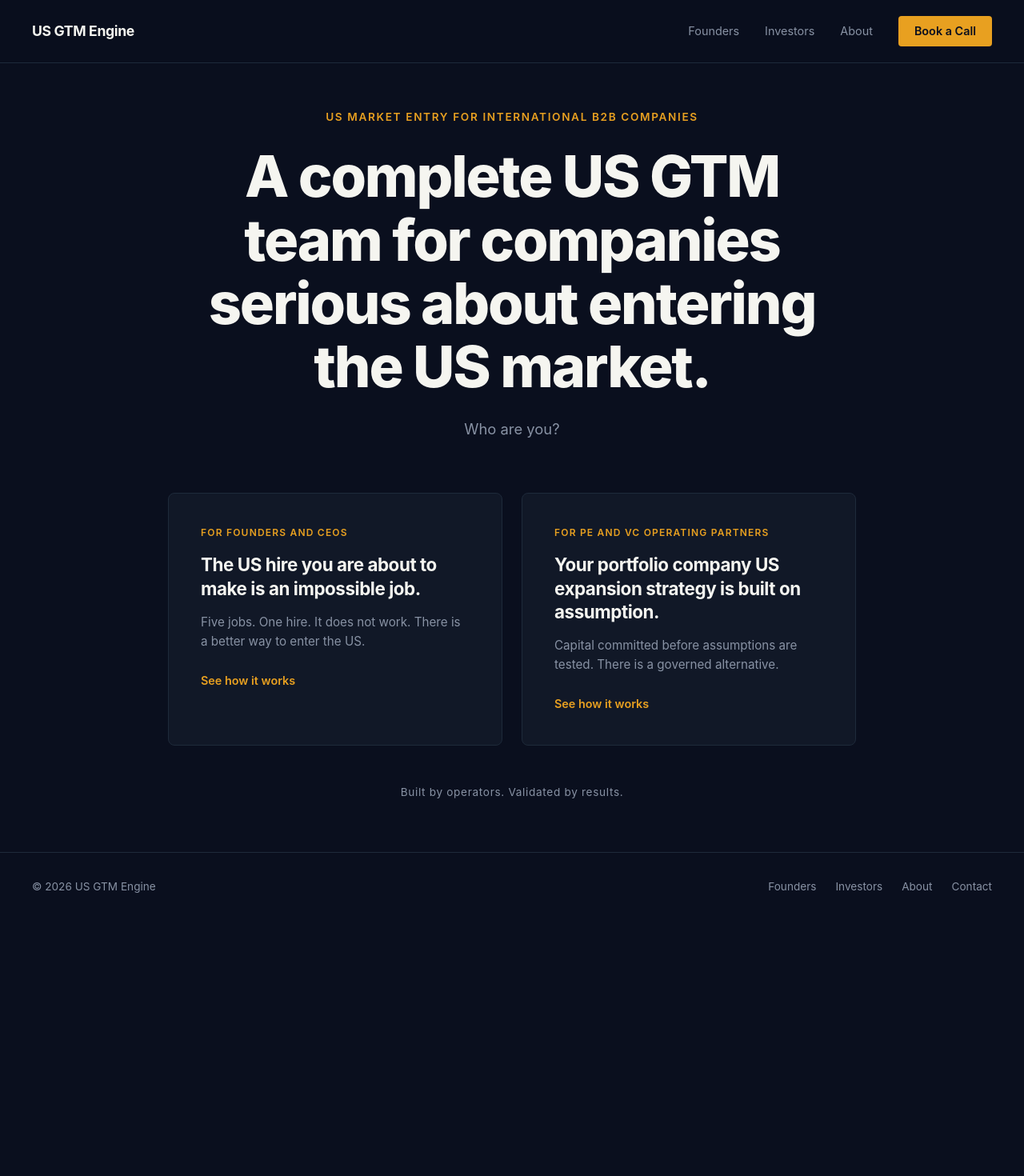
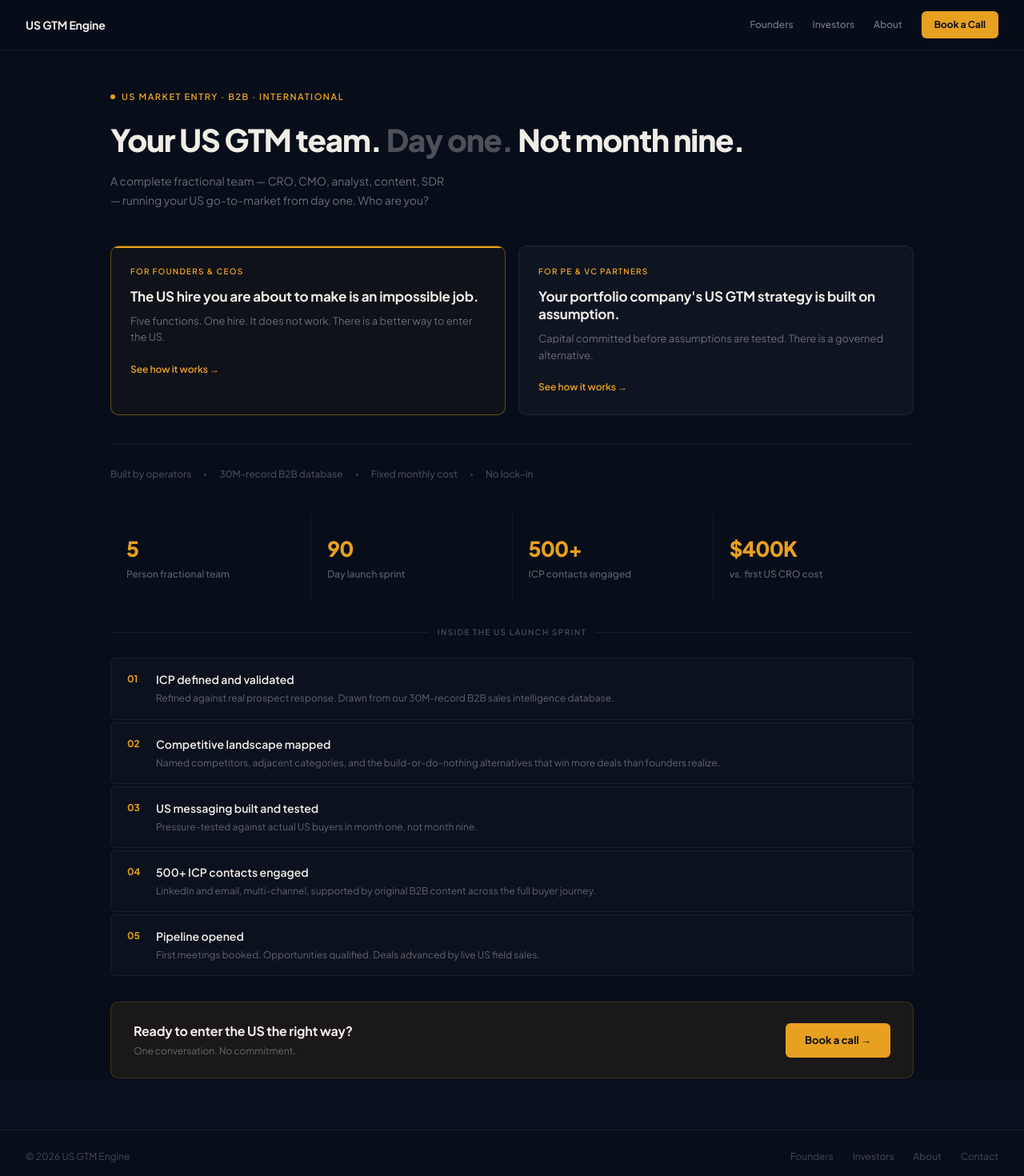
Before and after one commit to meetjohnsong/us-gtm-engine-v2, a Next.js app: page / in a window 1280 px wide. Shown: the top 1470 px of the page at 80% size. Before the commit the page ends 1150 px from the top, so only its background shows below. Built offline with nearby package versions, Linux system fonts and the light colour scheme.

Commit message:
Premium homepage redesign

```diff
--- a/app/layout.tsx
+++ b/app/layout.tsx
@@ -13,64 +13,50 @@ export default function RootLayout({
 }) {
   return (
     <html lang="en">
-      <body>
+      <head>
+        <link href="https://fonts.googleapis.com/css2?family=Plus+Jakarta+Sans:wght@400;500;600;700;800&display=swap" rel="stylesheet" />
+      </head>
+      <body style={{fontFamily:"'Plus Jakarta Sans', sans-serif"}}>
         <nav style={{
-          position: 'fixed',
-          top: 0,
-          left: 0,
-          right: 0,
-          zIndex: 50,
-          padding: '1.25rem 2.5rem',
-          display: 'flex',
-          alignItems: 'center',
-          justifyContent: 'space-between',
-          backgroundColor: 'rgba(10, 15, 30, 0.95)',
-          borderBottom: '1px solid #1e2a3a',
+          position:'fixed',top:0,left:0,right:0,zIndex:50,
+          padding:'14px 32px',
+          display:'flex',alignItems:'center',justifyContent:'space-between',
+          backgroundColor:'rgba(8,13,26,0.97)',
+          borderBottom:'1px solid rgba(255,255,255,0.07)',
         }}>
           <a href="/" style={{
-            fontSize: '1.1rem',
-            fontWeight: '700',
-            letterSpacing: '-0.02em',
-            color: '#f5f5f0',
+            fontSize:'14px',fontWeight:'700',
+            letterSpacing:'-0.01em',color:'#f0ede6',
+            display:'flex',alignItems:'center',gap:'8px',
           }}>
             US GTM Engine
           </a>
-          <div style={{
-            display: 'flex',
-            alignItems: 'center',
-            gap: '2rem',
-          }}>
-            <a href="/founders" style={{ color: '#8892a4', fontSize: '0.9rem' }}>Founders</a>
-            <a href="/investors" style={{ color: '#8892a4', fontSize: '0.9rem' }}>Investors</a>
-            <a href="/about" style={{ color: '#8892a4', fontSize: '0.9rem' }}>About</a>
+          <div style={{display:'flex',alignItems:'center',gap:'24px'}}>
+            <a href="/founders" style={{color:'rgba(255,255,255,0.45)',fontSize:'12px',fontWeight:'500'}}>Founders</a>
+            <a href="/investors" style={{color:'rgba(255,255,255,0.45)',fontSize:'12px',fontWeight:'500'}}>Investors</a>
+            <a href="/about" style={{color:'rgba(255,255,255,0.45)',fontSize:'12px',fontWeight:'500'}}>About</a>
             <a href="/contact" style={{
-              backgroundColor: '#e8a020',
-              color: '#0a0f1e',
-              padding: '0.5rem 1.25rem',
-              borderRadius: '4px',
-              fontSize: '0.9rem',
-              fontWeight: '600',
+              backgroundColor:'#e8a020',color:'#080d1a',
+              padding:'8px 16px',borderRadius:'6px',
+              fontSize:'12px',fontWeight:'700',
             }}>Book a Call</a>
           </div>
         </nav>
-        <div style={{ paddingTop: '72px' }}>
+        <div style={{paddingTop:'57px',backgroundColor:'#080d1a',minHeight:'100vh'}}>
           {children}
         </div>
         <footer style={{
-          borderTop: '1px solid #1e2a3a',
-          padding: '2rem 2.5rem',
-          display: 'flex',
-          justifyContent: 'space-between',
-          alignItems: 'center',
-          color: '#8892a4',
-          fontSize: '0.85rem',
+          backgroundColor:'#080d1a',
+          borderTop:'1px solid rgba(255,255,255,0.07)',
+          padding:'24px 32px',
+          display:'flex',justifyContent:'space-between',alignItems:'center',
         }}>
-          <span>© 2026 US GTM Engine</span>
-          <div style={{ display: 'flex', gap: '1.5rem' }}>
-            <a href="/founders" style={{ color: '#8892a4' }}>Founders</a>
-            <a href="/investors" style={{ color: '#8892a4' }}>Investors</a>
-            <a href="/about" style={{ color: '#8892a4' }}>About</a>
-            <a href="/contact" style={{ color: '#8892a4' }}>Contact</a>
+          <span style={{color:'rgba(255,255,255,0.25)',fontSize:'12px'}}>© 2026 US GTM Engine</span>
+          <div style={{display:'flex',gap:'24px'}}>
+            <a href="/founders" style={{color:'rgba(255,255,255,0.25)',fontSize:'12px'}}>Founders</a>
+            <a href="/investors" style={{color:'rgba(255,255,255,0.25)',fontSize:'12px'}}>Investors</a>
+            <a href="/about" style={{color:'rgba(255,255,255,0.25)',fontSize:'12px'}}>About</a>
+            <a href="/contact" style={{color:'rgba(255,255,255,0.25)',fontSize:'12px'}}>Contact</a>
           </div>
         </footer>
       </body>
--- a/app/page.tsx
+++ b/app/page.tsx
@@ -1,26 +1,121 @@
+'use client'
+
 export default function Home() {
   return (
-    <main>
-      <section style={{minHeight:'100vh',display:'flex',flexDirection:'column',alignItems:'center',justifyContent:'center',padding:'4rem 2.5rem',textAlign:'center'}}>
-        <p style={{color:'#e8a020',fontSize:'0.85rem',fontWeight:'600',letterSpacing:'0.12em',textTransform:'uppercase',marginBottom:'1.5rem'}}>US Market Entry for International B2B Companies</p>
-        <h1 style={{fontSize:'clamp(2.5rem, 6vw, 4.5rem)',fontWeight:'800',color:'#f5f5f0',maxWidth:'800px',marginBottom:'1.5rem',lineHeight:'1.1',letterSpacing:'-0.03em'}}>A complete US GTM team for companies serious about entering the US market.</h1>
-        <p style={{color:'#8892a4',fontSize:'1.15rem',maxWidth:'560px',marginBottom:'4rem',lineHeight:'1.7'}}>Who are you?</p>
-        <div style={{display:'grid',gridTemplateColumns:'1fr 1fr',gap:'1.5rem',maxWidth:'860px',width:'100%'}}>
-          <a href="/founders" style={{backgroundColor:'#111827',border:'1px solid #1e2a3a',borderRadius:'8px',padding:'2.5rem',textAlign:'left',display:'block',cursor:'pointer'}}>
-            <p style={{color:'#e8a020',fontSize:'0.75rem',fontWeight:'600',letterSpacing:'0.1em',textTransform:'uppercase',marginBottom:'1rem'}}>For Founders and CEOs</p>
-            <h2 style={{color:'#f5f5f0',fontSize:'1.4rem',fontWeight:'700',marginBottom:'1rem',lineHeight:'1.3',letterSpacing:'-0.02em'}}>The US hire you are about to make is an impossible job.</h2>
-            <p style={{color:'#8892a4',fontSize:'0.95rem',lineHeight:'1.6',marginBottom:'1.5rem'}}>Five jobs. One hire. It does not work. There is a better way to enter the US.</p>
-            <span style={{color:'#e8a020',fontSize:'0.9rem',fontWeight:'600'}}>See how it works</span>
+    <main style={{fontFamily:"'Plus Jakarta Sans', sans-serif",maxWidth:'1100px',margin:'0 auto'}}>
+
+      <section style={{padding:'56px 48px 40px',position:'relative'}}>
+
+        <div style={{display:'flex',alignItems:'center',gap:'8px',marginBottom:'24px'}}>
+          <div style={{width:'6px',height:'6px',background:'#e8a020',borderRadius:'50%'}}></div>
+          <span style={{color:'#e8a020',fontSize:'11px',fontWeight:'600',letterSpacing:'0.14em',textTransform:'uppercase'}}>US Market Entry · B2B · International</span>
+        </div>
+
+        <h1 style={{fontSize:'clamp(2rem,3vw,2.8rem)',fontWeight:'800',color:'#f0ede6',lineHeight:'1.08',letterSpacing:'-0.03em',marginBottom:'20px'}}>
+          Your US GTM team. <span style={{color:'rgba(240,237,230,0.3)'}}>Day one.</span> Not month nine.
+        </h1>
+
+        <p style={{color:'rgba(255,255,255,0.4)',fontSize:'14px',lineHeight:'1.7',marginBottom:'44px',maxWidth:'420px'}}>
+          A complete fractional team — CRO, CMO, analyst, content, SDR — running your US go-to-market from day one. Who are you?
+        </p>
+
+        <div style={{display:'grid',gridTemplateColumns:'1fr 1fr',gap:'16px',marginBottom:'36px'}}>
+
+          <a href="/founders" style={{
+            backgroundColor:'rgba(232,160,32,0.04)',
+            border:'1px solid rgba(232,160,32,0.4)',
+            borderRadius:'10px',padding:'24px',
+            display:'block',textDecoration:'none',
+            position:'relative',overflow:'hidden',
+          }}>
+            <div style={{position:'absolute',top:0,left:0,right:0,height:'2px',background:'#e8a020'}}></div>
+            <p style={{color:'#e8a020',fontSize:'10px',fontWeight:'600',letterSpacing:'0.12em',textTransform:'uppercase',marginBottom:'12px'}}>For Founders & CEOs</p>
+            <h2 style={{color:'#f0ede6',fontSize:'17px',fontWeight:'700',lineHeight:'1.3',letterSpacing:'-0.01em',marginBottom:'10px'}}>The US hire you are about to make is an impossible job.</h2>
+            <p style={{color:'rgba(255,255,255,0.38)',fontSize:'13px',lineHeight:'1.6',marginBottom:'16px'}}>Five functions. One hire. It does not work. There is a better way to enter the US.</p>
+            <span style={{color:'#e8a020',fontSize:'12px',fontWeight:'600'}}>See how it works →</span>
           </a>
-          <a href="/investors" style={{backgroundColor:'#111827',border:'1px solid #1e2a3a',borderRadius:'8px',padding:'2.5rem',textAlign:'left',display:'block',cursor:'pointer'}}>
-            <p style={{color:'#e8a020',fontSize:'0.75rem',fontWeight:'600',letterSpacing:'0.1em',textTransform:'uppercase',marginBottom:'1rem'}}>For PE and VC Operating Partners</p>
-            <h2 style={{color:'#f5f5f0',fontSize:'1.4rem',fontWeight:'700',marginBottom:'1rem',lineHeight:'1.3',letterSpacing:'-0.02em'}}>Your portfolio company US expansion strategy is built on assumption.</h2>
-            <p style={{color:'#8892a4',fontSize:'0.95rem',lineHeight:'1.6',marginBottom:'1.5rem'}}>Capital committed before assumptions are tested. There is a governed alternative.</p>
-            <span style={{color:'#e8a020',fontSize:'0.9rem',fontWeight:'600'}}>See how it works</span>
+
+          <a href="/investors" style={{
+            backgroundColor:'rgba(255,255,255,0.03)',
+            border:'1px solid rgba(255,255,255,0.07)',
+            borderRadius:'10px',padding:'24px',
+            display:'block',textDecoration:'none',
+            position:'relative',overflow:'hidden',
+          }}
+          onMouseEnter={e => {
+            e.currentTarget.style.borderColor='rgba(232,160,32,0.4)'
+            e.currentTarget.style.backgroundColor='rgba(232,160,32,0.04)'
+          }}
+          onMouseLeave={e => {
+            e.currentTarget.style.borderColor='rgba(255,255,255,0.07)'
+            e.currentTarget.style.backgroundColor='rgba(255,255,255,0.03)'
+          }}>
+            <p style={{color:'#e8a020',fontSize:'10px',fontWeight:'600',letterSpacing:'0.12em',textTransform:'uppercase',marginBottom:'12px'}}>For PE & VC Partners</p>
+            <h2 style={{color:'#f0ede6',fontSize:'17px',fontWeight:'700',lineHeight:'1.3',letterSpacing:'-0.01em',marginBottom:'10px'}}>Your portfolio company's US GTM strategy is built on assumption.</h2>
+            <p style={{color:'rgba(255,255,255,0.38)',fontSize:'13px',lineHeight:'1.6',marginBottom:'16px'}}>Capital committed before assumptions are tested. There is a governed alternative.</p>
+            <span style={{color:'#e8a020',fontSize:'12px',fontWeight:'600'}}>See how it works →</span>
           </a>
+
         </div>
-        <p style={{color:'#8892a4',fontSize:'0.85rem',marginTop:'3rem',letterSpacing:'0.05em'}}>Built by operators. Validated by results.</p>
+
+        <div style={{display:'flex',alignItems:'center',gap:'16px',paddingTop:'28px',borderTop:'1px solid rgba(255,255,255,0.06)'}}>
+          {['Built by operators','30M-record B2B database','Fixed monthly cost','No lock-in'].map((item,i,arr) => (
+            <div key={i} style={{display:'flex',alignItems:'center',gap:'16px'}}>
+              <span style={{color:'rgba(255,255,255,0.25)',fontSize:'12px',fontWeight:'500'}}>{item}</span>
+              {i < arr.length-1 && <div style={{width:'3px',height:'3px',background:'rgba(255,255,255,0.2)',borderRadius:'50%'}}></div>}
+            </div>
+          ))}
+        </div>
       </section>
+
+      <section style={{padding:'0 48px',marginBottom:'2px'}}>
+        <div style={{display:'grid',gridTemplateColumns:'repeat(4,1fr)',gap:'1px',background:'rgba(255,255,255,0.06)',borderRadius:'10px',overflow:'hidden'}}>
+          {[
+            {val:'5',label:'Person fractional team'},
+            {val:'90',label:'Day launch sprint'},
+            {val:'500+',label:'ICP contacts engaged'},
+            {val:'$400K',label:'vs. first US CRO cost'},
+          ].map((stat,i) => (
+            <div key={i} style={{background:'#080d1a',padding:'24px 20px'}}>
+              <div style={{color:'#e8a020',fontSize:'26px',fontWeight:'800',letterSpacing:'-0.03em',marginBottom:'4px'}}>{stat.val}</div>
+              <div style={{color:'rgba(255,255,255,0.35)',fontSize:'12px',fontWeight:'500'}}>{stat.label}</div>
+            </div>
+          ))}
+        </div>
+      </section>
+
+      <div style={{display:'flex',alignItems:'center',gap:'12px',margin:'32px 48px 24px'}}>
+        <div style={{flex:1,height:'1px',background:'rgba(255,255,255,0.07)'}}></div>
+        <span style={{color:'rgba(255,255,255,0.25)',fontSize:'10px',fontWeight:'600',letterSpacing:'0.14em',textTransform:'uppercase'}}>Inside the US Launch Sprint</span>
+        <div style={{flex:1,height:'1px',background:'rgba(255,255,255,0.07)'}}></div>
+      </div>
+
+      <section style={{padding:'0 48px',display:'flex',flexDirection:'column',gap:'3px'}}>
+        {[
+          {num:'01',title:'ICP defined and validated',body:'Refined against real prospect response. Drawn from our 30M-record B2B sales intelligence database.'},
+          {num:'02',title:'Competitive landscape mapped',body:'Named competitors, adjacent categories, and the build-or-do-nothing alternatives that win more deals than founders realize.'},
+          {num:'03',title:'US messaging built and tested',body:'Pressure-tested against actual US buyers in month one, not month nine.'},
+          {num:'04',title:'500+ ICP contacts engaged',body:'LinkedIn and email, multi-channel, supported by original B2B content across the full buyer journey.'},
+          {num:'05',title:'Pipeline opened',body:'First meetings booked. Opportunities qualified. Deals advanced by live US field sales.'},
+        ].map((item,i) => (
+          <div key={i} style={{display:'flex',alignItems:'flex-start',gap:'16px',padding:'16px 20px',backgroundColor:'rgba(255,255,255,0.02)',borderRadius:'6px',border:'1px solid rgba(255,255,255,0.05)'}}>
+            <div style={{color:'#e8a020',fontSize:'12px',fontWeight:'700',minWidth:'20px',marginTop:'1px'}}>{item.num}</div>
+            <div>
+              <div style={{color:'#f0ede6',fontSize:'14px',fontWeight:'600',marginBottom:'3px'}}>{item.title}</div>
+              <div style={{color:'rgba(255,255,255,0.35)',fontSize:'12px',lineHeight:'1.6'}}>{item.body}</div>
+            </div>
+          </div>
+        ))}
+      </section>
+
+      <section style={{margin:'32px 48px 64px',backgroundColor:'rgba(232,160,32,0.08)',border:'1px solid rgba(232,160,32,0.2)',borderRadius:'10px',padding:'24px 28px',display:'flex',alignItems:'center',justifyContent:'space-between'}}>
+        <div>
+          <div style={{color:'#f0ede6',fontSize:'16px',fontWeight:'700',letterSpacing:'-0.01em',marginBottom:'4px'}}>Ready to enter the US the right way?</div>
+          <div style={{color:'rgba(255,255,255,0.35)',fontSize:'12px'}}>One conversation. No commitment.</div>
+        </div>
+        <a href="/contact" style={{backgroundColor:'#e8a020',color:'#080d1a',fontSize:'13px',fontWeight:'700',padding:'12px 24px',borderRadius:'6px',whiteSpace:'nowrap',textDecoration:'none'}}>Book a call →</a>
+      </section>
+
     </main>
   )
 }
```
